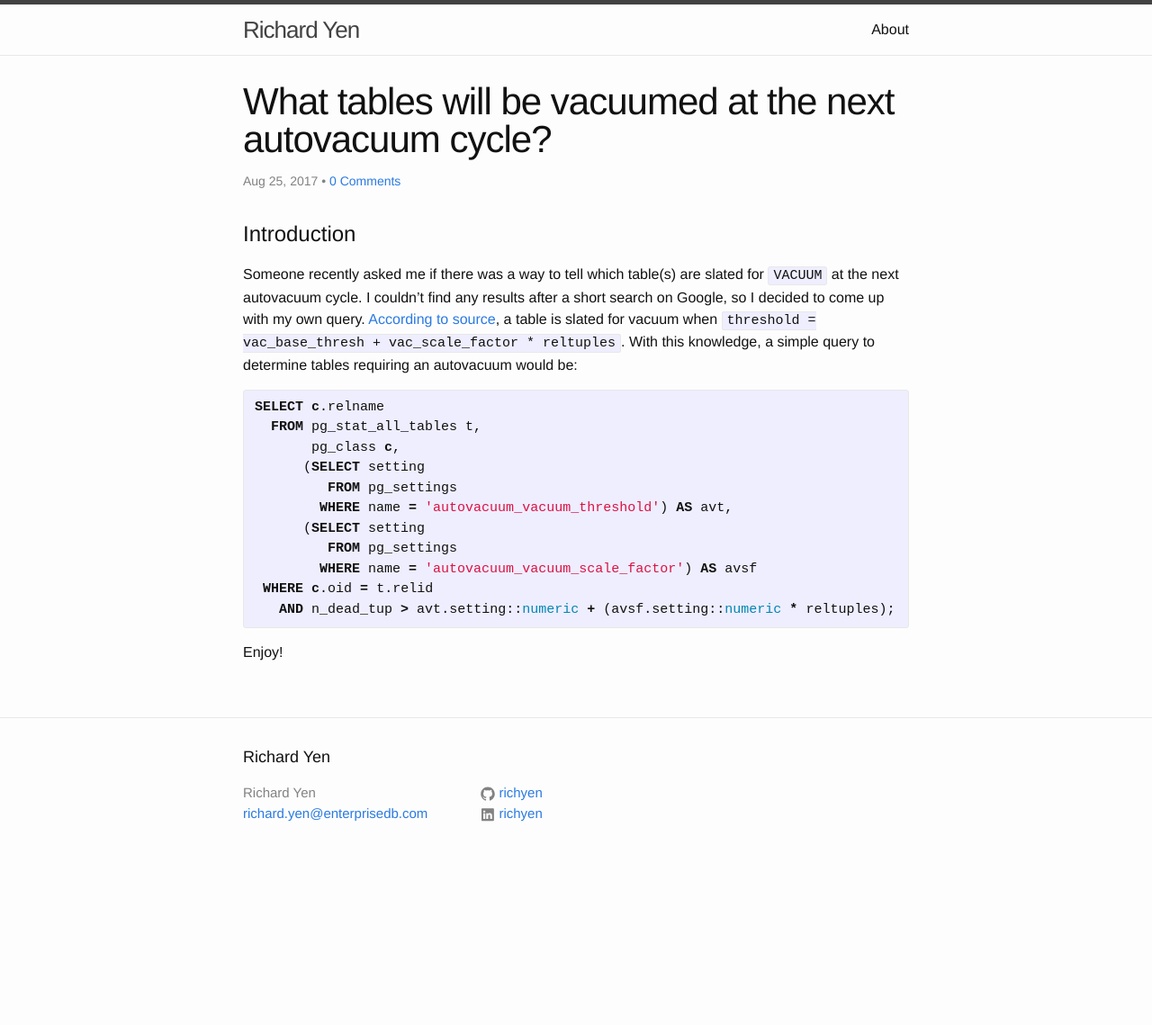
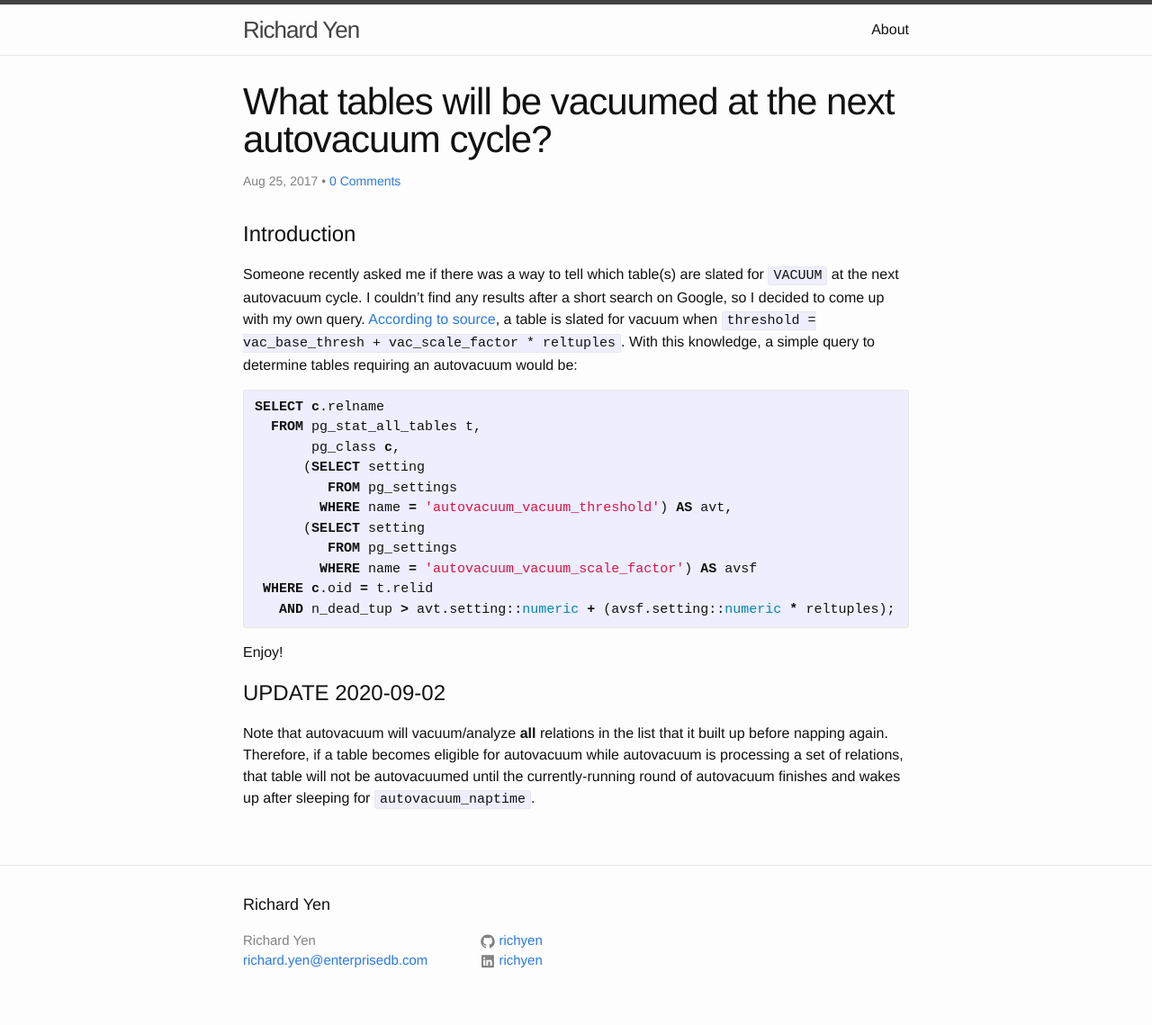
Before and after one commit to richyen/richyen.github.io, a Jekyll site: the page built from _posts/2017-08-25-what_will_be_vacuumed_autovacuum.markdown, in a window 1280 px wide. Shown: the whole page at 90% size. Built offline with Jekyll 4.4.1, drawn with Linux system fonts in a browser that asks for light colours; comment, search, counter and statistics services are not loaded; before the commit the page ends 975 px from its top, so only the background shows below that.

Commit message:
additional detail about autovacuum behavior

```diff
--- a/_posts/2017-08-25-what_will_be_vacuumed_autovacuum.markdown
+++ b/_posts/2017-08-25-what_will_be_vacuumed_autovacuum.markdown
@@ -25,3 +25,6 @@ SELECT c.relname
 {% endhighlight %}
 
 Enjoy!
+
+# UPDATE 2020-09-02
+Note that autovacuum will vacuum/analyze **all** relations in the list that it built up before napping again.  Therefore, if a table becomes eligible for autovacuum while autovacuum is processing a set of relations, that table will not be autovacuumed until the currently-running round of autovacuum finishes and wakes up after sleeping for `autovacuum_naptime`.
```
Also changed, not shown: 1 other file.
